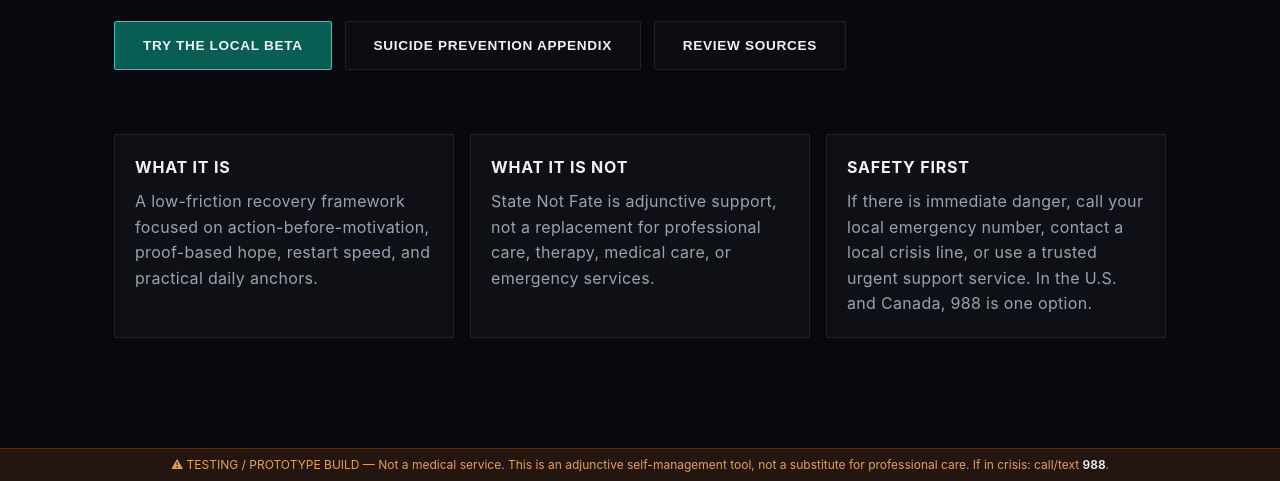
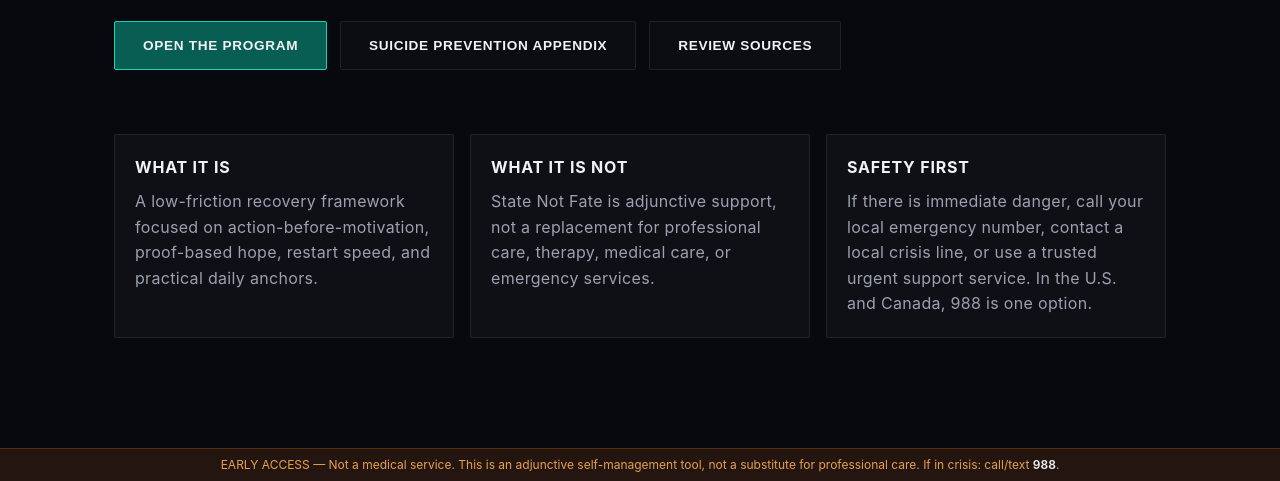
Before and after one commit to rappdavid62/StateNotFate, a website: page index.html in a window 1280 px wide. Shown: the part 319-800 px from the top of the page. Drawn offline with Linux system fonts and the light colour scheme.

Commit message:
Clarify public program entry and early-access status

```diff
--- a/index.html
+++ b/index.html
@@ -6,7 +6,7 @@
     <title>State, Not Fate — Depression Project Main Frame</title>
     <meta name="description" content="State Not Fate is proof-based depression support that treats depression as functional disruption, not moral failure.">
     <meta property="og:title" content="State Not Fate - Depression Project">
-    <meta property="og:description" content="A public-facing, source-grounded depression project with adjunctive tools, crisis boundaries, and a private local beta app.">
+    <meta property="og:description" content="A public-facing, source-grounded depression project with adjunctive tools, crisis boundaries, and a private browser-based recovery app.">
     <meta property="og:type" content="website">
     <link rel="canonical" href="https://statenotfate.netlify.app/">
     <link rel="manifest" href="/manifest.json">
@@ -36,7 +36,7 @@
             <h1 id="public-title">State Not Fate</h1>
             <p class="public-summary">State Not Fate is proof-based depression support that treats depression as functional system disruption, not moral failure.</p>
             <div class="public-actions" id="program">
-                <a class="btn btn-primary" href="#screen-welcome">Try the local beta</a>
+                <a class="btn btn-primary" href="#screen-welcome">Open the program</a>
                 <a class="btn btn-secondary" href="/suicide-prevention">Suicide prevention appendix</a>
                 <a class="btn btn-secondary" href="/evidence">Review sources</a>
             </div>
@@ -3620,12 +3620,12 @@
 
     <!-- Testing/Prototype Build Footer -->
     <div style="position:fixed; bottom:0; left:0; right:0; background:rgba(240,115,30,0.12); border-top:1px solid rgba(240,115,30,0.25); padding:0.4rem 1rem; text-align:center; font-size:0.75rem; color:#e8a050; z-index:9999; backdrop-filter:blur(8px); font-family:'Outfit','Inter',sans-serif;">
-        ⚠ TESTING / PROTOTYPE BUILD — Not a medical service. This is an adjunctive self-management tool, not a substitute for professional care. If in crisis: call/text <strong>988</strong>.
+        EARLY ACCESS — Not a medical service. This is an adjunctive self-management tool, not a substitute for professional care. If in crisis: call/text <strong>988</strong>.
     </div>
 
     <!-- Toast Notification Container -->
     <div id="toast-container" style="position: fixed; top: 1rem; right: 1rem; z-index: 10000; display: flex; flex-direction: column; gap: 0.5rem; pointer-events: none; max-width: 380px;"></div>
 
-    <script src="app.js?v=2.6"></script>
+    <script src="app.js?v=2.7"></script>
 </body>
 </html>
```
